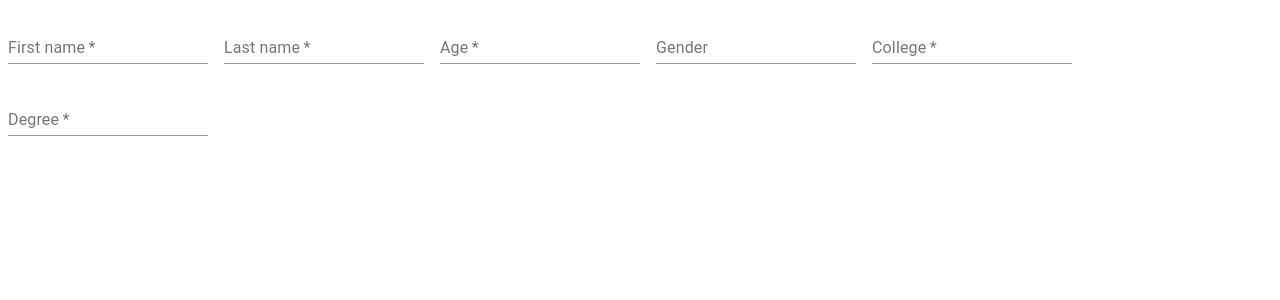
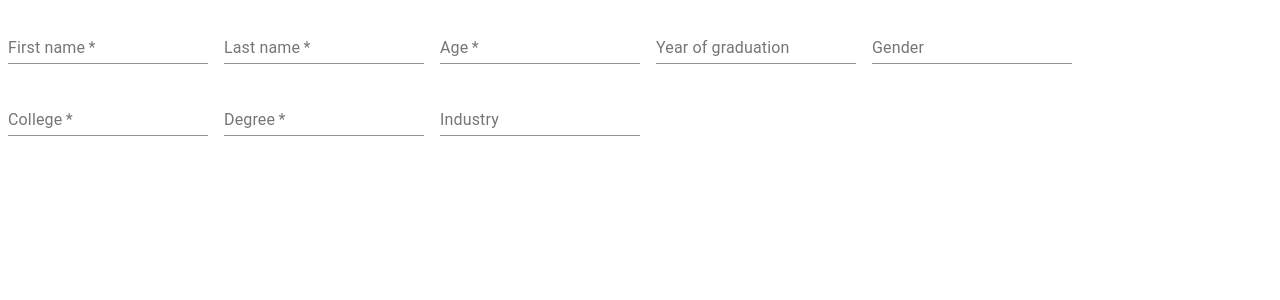
Before and after one commit to Kelvinyang97/alumniNetwork, a React (Create React App) app: page /profile in a window 1280 px wide. Shown: the top 300 px of the page. Built offline with nearby package versions, Linux system fonts and the light colour scheme.

Commit message:
updated profile

```diff
--- a/src/profile.js
+++ b/src/profile.js
@@ -85,6 +85,14 @@ export default function Profile() {
         margin="normal"
       />
       <TextField
+        id="standard-yearofgrad"
+        label="Year of graduation"
+        className={classes.textField}
+        value={values.yearofgrad}
+        onChange={handleChange('yearofgrad')}
+        margin="normal"
+      />
+      <TextField
         id="standard-age"
         label="Gender"
         className={classes.textField}
@@ -106,8 +114,16 @@ export default function Profile() {
         id="standard-degree"
         label="Degree"
         className={classes.textField}
-        value={values.age}
-        onChange={handleChange('name')}
+        value={values.degree}
+        onChange={handleChange('Degree')}
+        margin="normal"
+      />
+      <TextField
+        id="standard-industry"
+        label="Industry"
+        className={classes.textField}
+        value={values.industry}
+        onChange={handleChange('Industry')}
         margin="normal"
       />
       {/* <TextField
```
